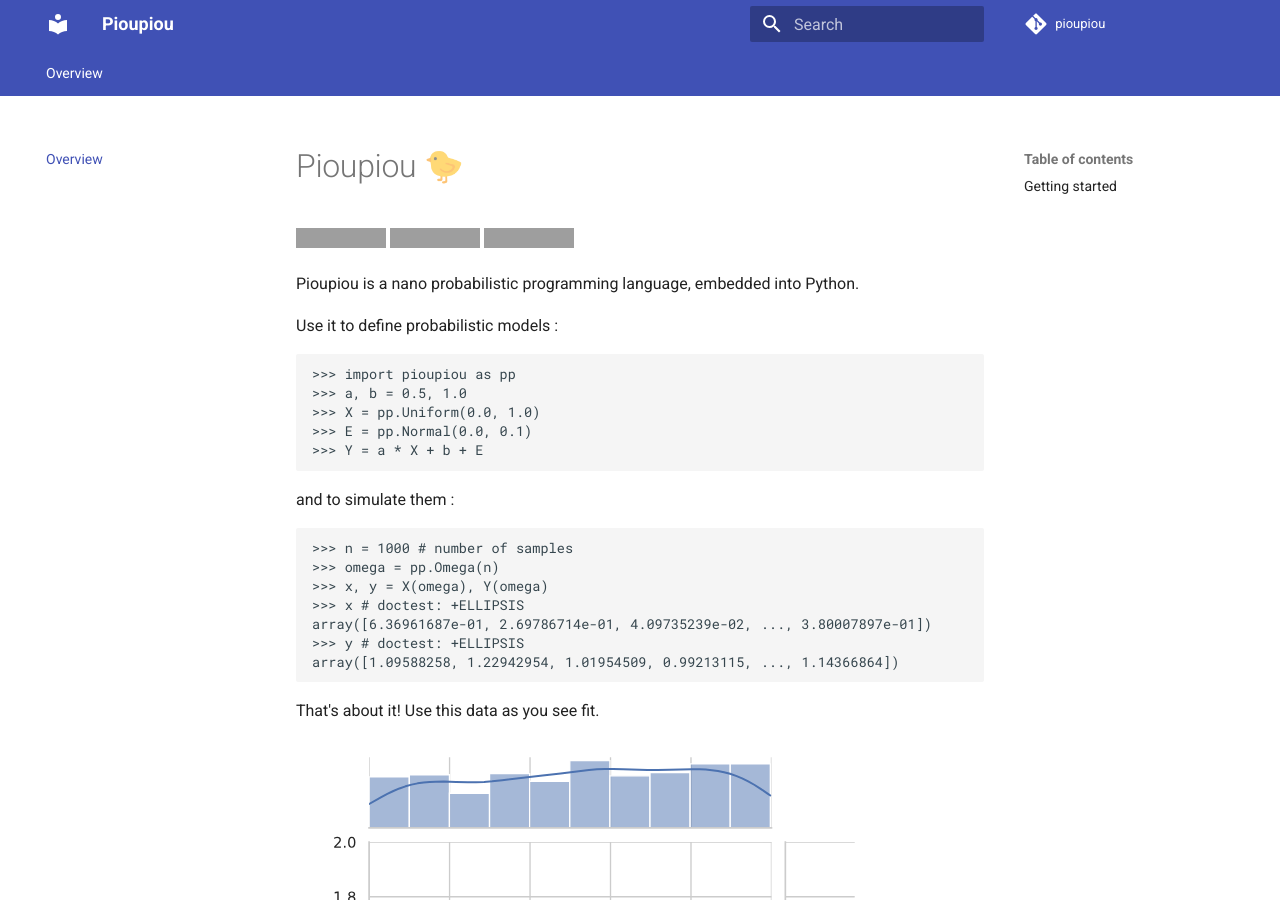
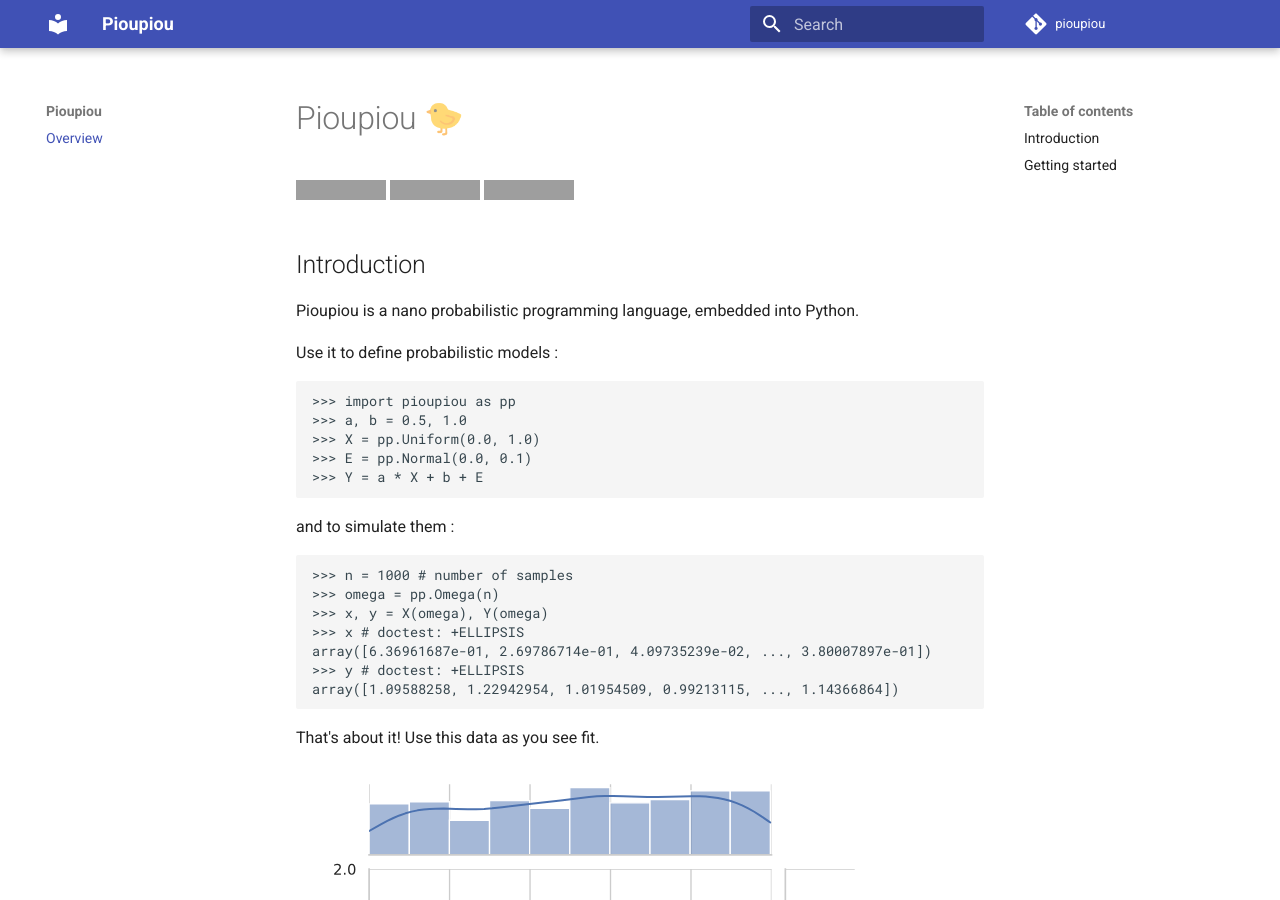
Before and after one commit to boisgera/pioupiou, an MkDocs documentation site: the page built from mkdocs/index.md, in a window 1280 px wide and 900 px high. Built offline with MkDocs 1.6.1 and Material for MkDocs 9.7.7, drawn with Linux system fonts in a browser that asks for light colours; comment, search, counter and statistics services are not loaded; old or Windows-style settings are respelled for this version of MkDocs; grey boxes are pictures that could not be loaded.

Commit message:
mkdoc tweaks

```diff
--- a/README.md
+++ b/README.md
@@ -5,7 +5,8 @@ Pioupiou 🐤
 ![coverage](https://img.shields.io/endpoint?url=https://gist.githubusercontent.com/boisgera/13615cd4d2f090624f8fa068f29d67f9/raw/test.json)
 ![stage](https://img.shields.io/badge/stage-pre--alpha-red)
 
-
+Introduction
+--------------------------------------------------------------------------------
 
 Pioupiou is a nano probabilistic programming language, embedded into Python.
 
--- a/mkdocs.yml
+++ b/mkdocs.yml
@@ -11,8 +11,6 @@ theme: "material"
 
 theme:
   name: material
-  features:
-    - navigation.tabs
 
 markdown_extensions:
   - admonition
--- a/mkdocs/index.md
+++ b/mkdocs/index.md
@@ -5,7 +5,8 @@ Pioupiou 🐤
 ![coverage](https://img.shields.io/endpoint?url=https://gist.githubusercontent.com/boisgera/13615cd4d2f090624f8fa068f29d67f9/raw/test.json)
 ![stage](https://img.shields.io/badge/stage-pre--alpha-red)
 
-
+Introduction
+--------------------------------------------------------------------------------
 
 Pioupiou is a nano probabilistic programming language, embedded into Python.
 
```
